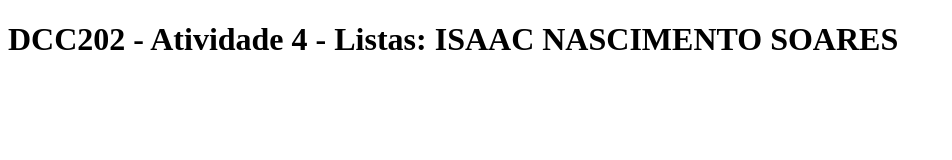
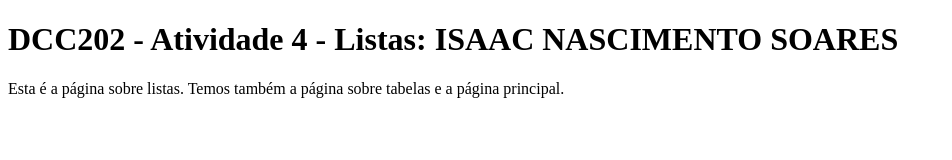
Before and after one commit to ufjf-dcc202/ufjf-dcc202-2023-3-a-atv4-IsaacNSoares, a website: page listas.html in a window 1280 px wide. Shown: the whole page, without its empty margins (0-952 px from the left). Drawn offline with Linux system fonts and the light colour scheme.

Commit message:
adiciona um parágrafo com dois links

```diff
--- a/listas.html
+++ b/listas.html
@@ -8,6 +8,7 @@
 <body>
   <main>
     <h1>DCC202 - Atividade 4 - Listas: ISAAC NASCIMENTO SOARES</h1>
+    <p>Esta é a página sobre listas. Temos também a página sobre <a>tabelas</a> e a <a>página principal</a>.</p>
   </main>
 </body>
 </html>
```
